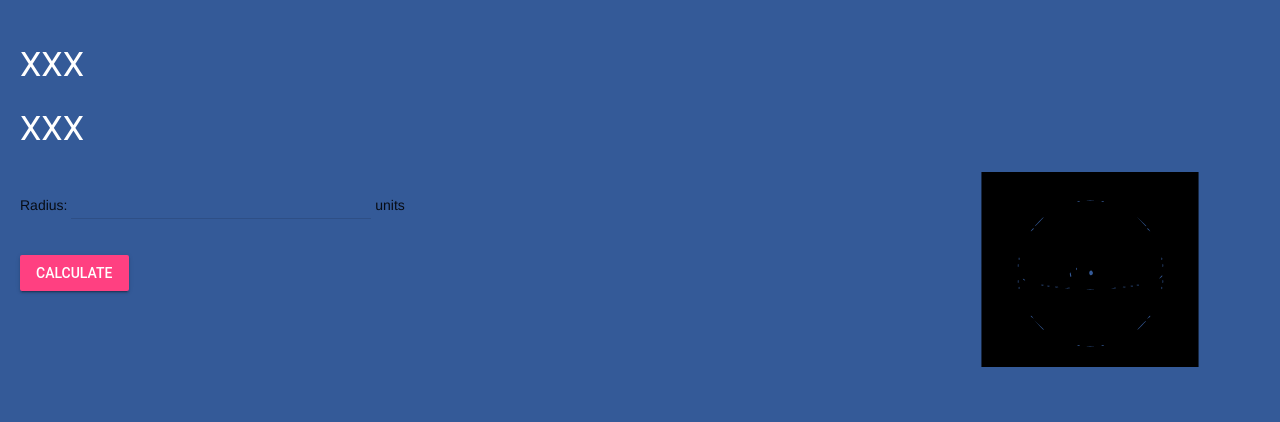
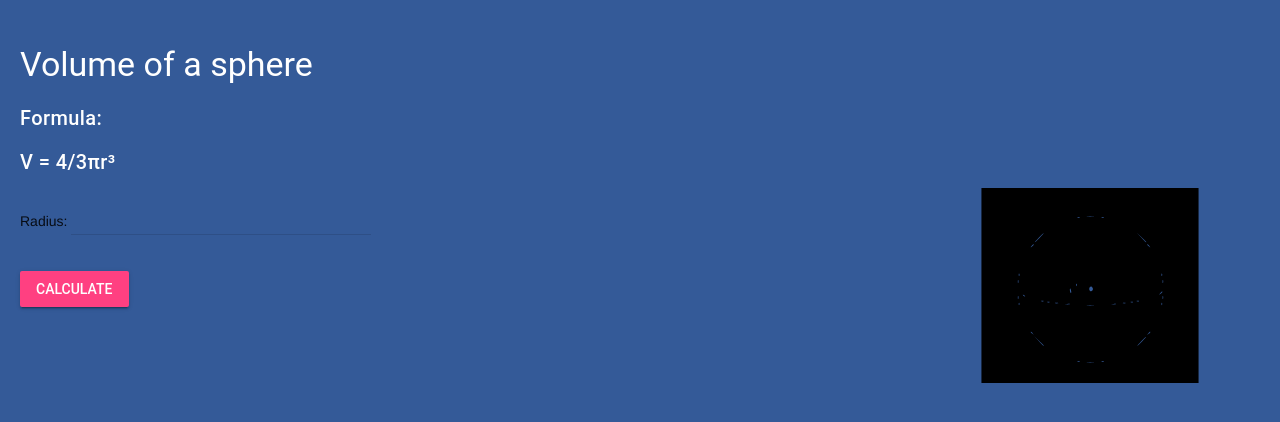
Before and after one commit to ekaterina-chernykh/ISC20-Unit-3-03, a plain HTML site: page index.html in a window 1280 px wide. Drawn offline with nearby package versions, Linux system fonts and the light colour scheme.

Commit message:
html maybe done

```diff
--- a/index.html
+++ b/index.html
@@ -51,8 +51,9 @@
     <script src="./js/script.js"></script>
     <div class="mdl-layout mdl-js-layout mdl-layout--fixed-header">
       <main class="mdl-layout__content">
-        <h3>XXX</h3>
-        <h3>XXX</h3>
+        <h3>Volume of a sphere</h3>
+        <h5>Formula:</h5>
+        <h5>V = 4/3πr³</h5>
         <p></p>
         <img
           src="./images/volume-sphere.svg"
@@ -73,7 +74,6 @@
             <label class="mdl-textfield__label" for="radius"></label>
             <span class="mdl-textfield__error">Input is not a number!</span>
           </div>
-          units
         </form>
         <p></p>
         <!-- Raised button with ripple -->
```
